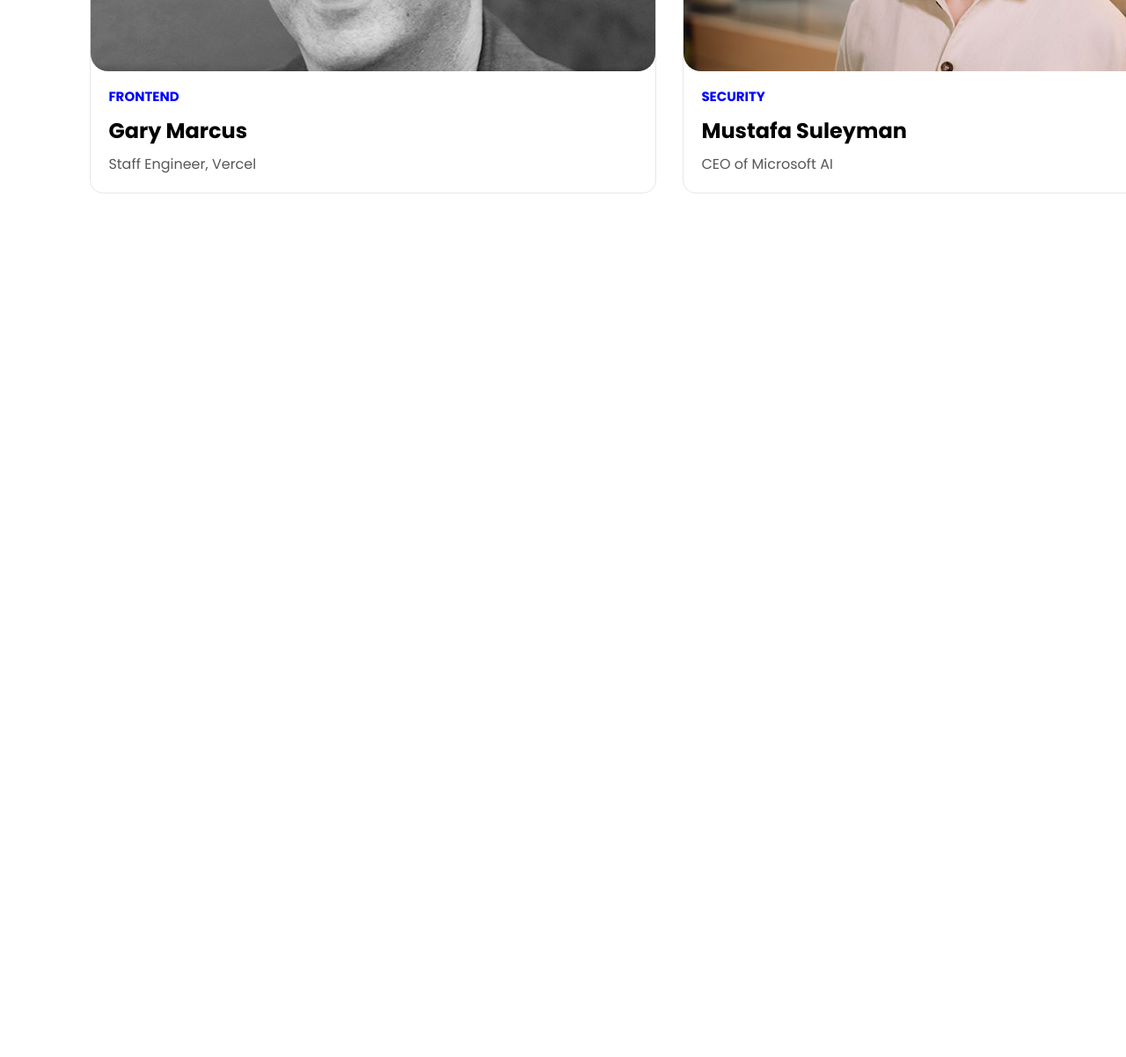
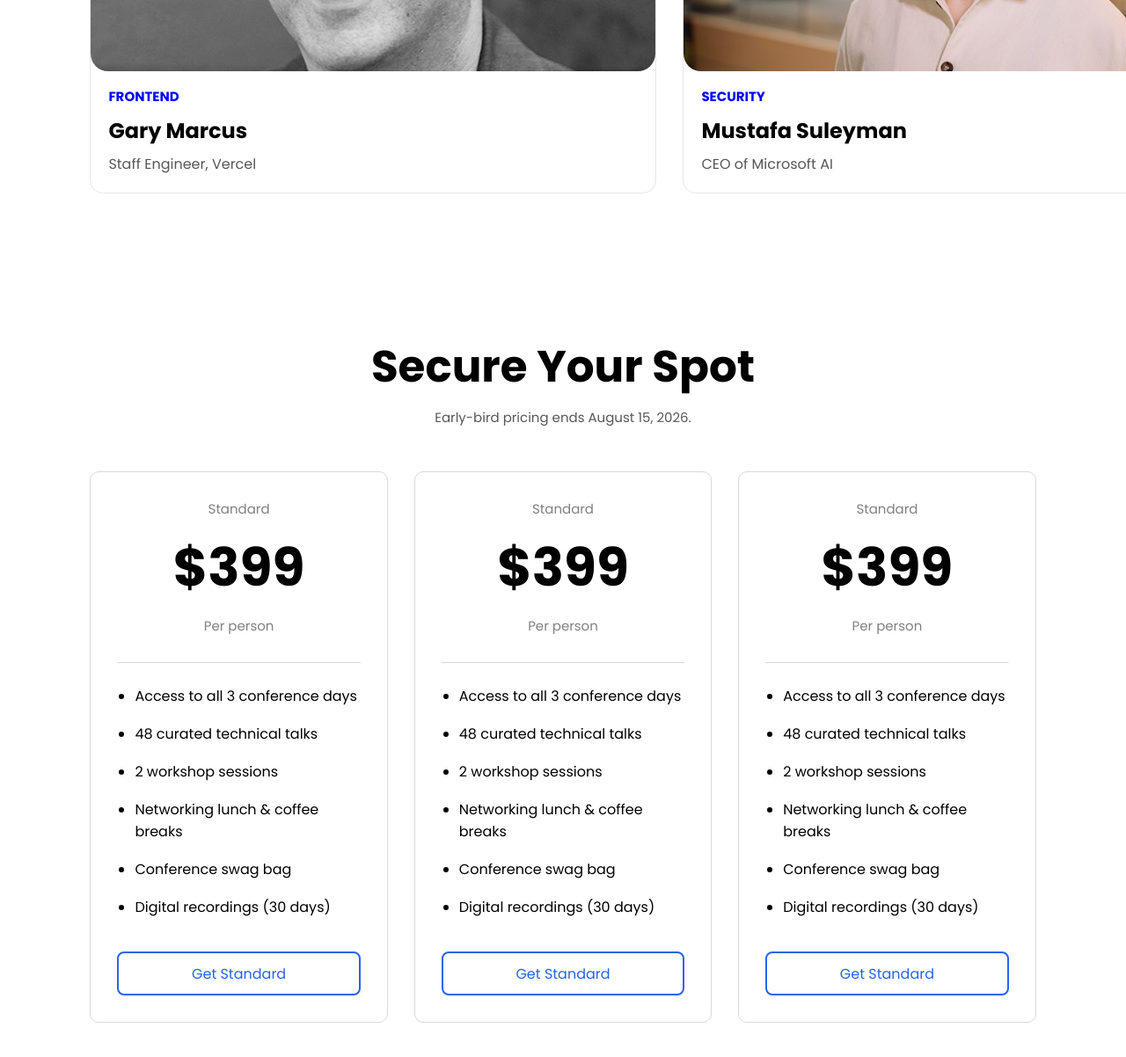
Before and after one commit to Shadow-cloud478/Dev_Conf_-A1-, a plain HTML site: page index.html in a window 1280 px wide. Shown: the part 1794-2996 px from the top of the page at 88% size. Before the commit the page ends 2094 px from the top, so only its background shows below. Drawn offline with Linux system fonts and the light colour scheme.

Commit message:
forth commit

```diff
--- a/index.html
+++ b/index.html
@@ -89,6 +89,67 @@
         </div>
       </div>
     </section>
+    <section class="price">
+      <div>
+        <h1>Secure Your Spot</h1>
+      </div>
+      <div>
+        <p>Early-bird pricing ends August 15, 2026.</p>
+      </div>
+ <div class="price-card">
 
+    <div class="every-card">
+        <p>Standard</p>
+        <h1>$399</h1>
+        <p>Per person</p>
+
+        <ul>
+            <li>Access to all 3 conference days</li>
+            <li>48 curated technical talks</li>
+            <li>2 workshop sessions</li>
+            <li>Networking lunch & coffee breaks</li>
+            <li>Conference swag bag</li>
+            <li>Digital recordings (30 days)</li>
+        </ul>
+
+        <button>Get Standard</button>
+    </div>
+
+    <div class="every-card">
+        <p>Standard</p>
+        <h1>$399</h1>
+        <p>Per person</p>
+
+        <ul>
+            <li>Access to all 3 conference days</li>
+            <li>48 curated technical talks</li>
+            <li>2 workshop sessions</li>
+            <li>Networking lunch & coffee breaks</li>
+            <li>Conference swag bag</li>
+            <li>Digital recordings (30 days)</li>
+        </ul>
+
+        <button>Get Standard</button>
+    </div>
+
+    <div class="every-card">
+        <p>Standard</p>
+        <h1>$399</h1>
+        <p>Per person</p>
+
+        <ul>
+            <li>Access to all 3 conference days</li>
+            <li>48 curated technical talks</li>
+            <li>2 workshop sessions</li>
+            <li>Networking lunch & coffee breaks</li>
+            <li>Conference swag bag</li>
+            <li>Digital recordings (30 days)</li>
+        </ul>
+
+        <button>Get Standard</button>
+    </div>
+
+</div>
+    </section>
   </body>
 </html>
--- a/style.css
+++ b/style.css
@@ -38,7 +38,7 @@ border: none;
 }
 header{
     background-image: linear-gradient(rgba(0, 0, 0, 0.5), rgba(0, 0, 0, 0.5)),url('images/banner.jpg');
-    height: 90vh;
+
     background-repeat: no-repeat;
     background-size: cover;
     background-position: center;
@@ -123,3 +123,73 @@ color: white;
     {
         margin-left: 20px;
     }
+
+    .price h1
+    {
+    text-align: center;
+font-size: 50px;
+    }
+    .price p
+    {
+        margin-top: 8px;
+        text-align: center;
+font-size: 15px;
+color: #575757;
+    }
+
+.price-card
+{
+    display: grid;
+    grid-template-columns: repeat(3,1fr);
+    gap: 30px;
+    margin-top: 50px;
+}
+
+.every-card
+{
+    border: 1px solid #d9d9d9;
+    border-radius: 10px;
+    padding: 30px;
+    background-color: white;
+}
+
+.every-card p
+{
+    color: gray;
+    margin: 0;
+}
+
+.every-card h1
+{
+    font-size: 60px;
+    margin-top: 10px;
+    margin-bottom: 10px;
+}
+
+.every-card ul
+{
+    display: block;
+    list-style: disc;
+    margin-top: 30px;
+    padding-top: 25px;
+    padding-left: 20px;
+    border-top: 1px solid #d9d9d9;
+}
+
+.every-card li
+{
+    margin-bottom: 18px;
+    line-height: 25px;
+}
+.every-card button
+{
+    width: 100%;
+    height: 50px;
+    margin-top: 20px;
+    border: 2px solid #2563eb;
+    border-radius: 8px;
+    background-color: white;
+    color: #2563eb;
+    font-size: 16px;
+    cursor: pointer;
+}
```
